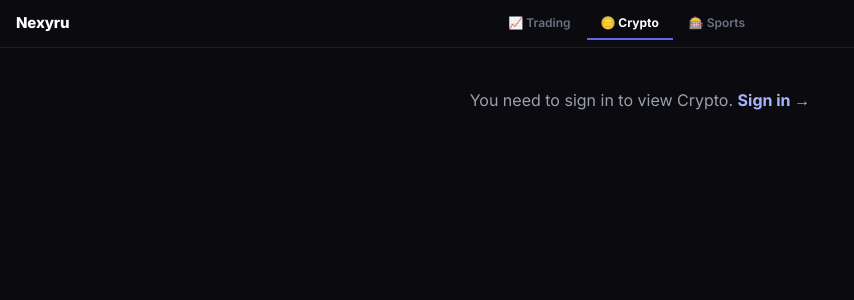
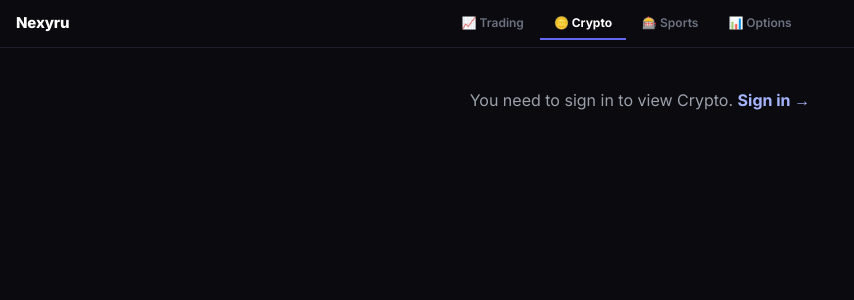
Before and after one commit to Al1valol/nexyru-clean, a Next.js app: page /crypto in a window 1280 px wide. Shown: the top 300 px of the page, without its empty margins (0-854 px from the left). Built offline with nearby package versions, Linux system fonts and the light colour scheme.

Commit message:
fix crypto double nav - remove TopNav from crypto page since CryptoDashboard has its own header

```diff
--- a/app/crypto/page.tsx
+++ b/app/crypto/page.tsx
@@ -49,7 +49,6 @@ export default function CryptoPage() {
 
   return (
     <div style={{ background: "#0a0a0f", color: "#fff", minHeight: "100vh", display: "flex", flexDirection: "column" }}>
-      <TopNav active="crypto" />
       <div style={{ flex: 1 }}>
         <CryptoDashboard isAdmin={isAdmin} session={session} />
       </div>
@@ -57,11 +56,12 @@ export default function CryptoPage() {
   );
 }
 
-function TopNav({ active }: { active: "trading" | "crypto" | "sports" }) {
+function TopNav({ active }: { active: "trading" | "crypto" | "sports" | "options" }) {
   const links = [
     { id: "trading" as const, label: "📈 Trading", href: "/dashboard" },
     { id: "crypto" as const, label: "🪙 Crypto", href: "/crypto" },
     { id: "sports" as const, label: "🎰 Sports", href: "/sports" },
+    { id: "options" as const, label: "📊 Options", href: "/options" },
   ];
   return (
     <header
```
